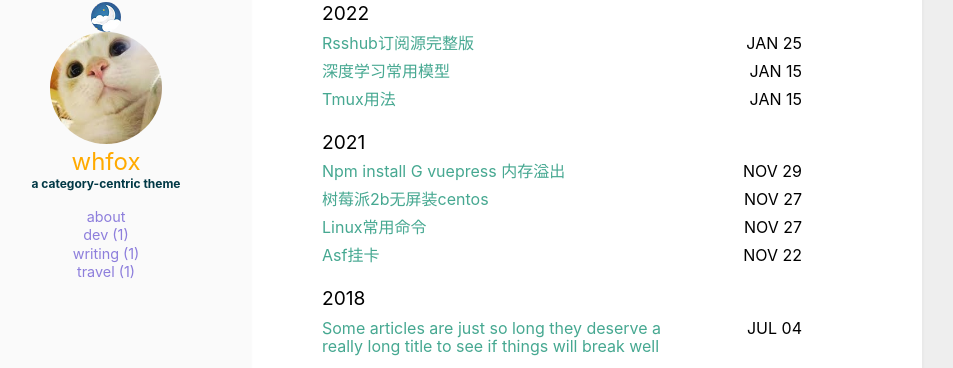
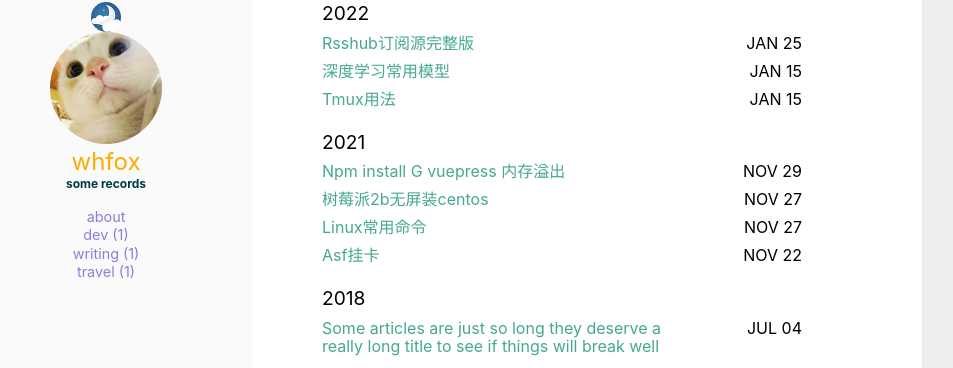
Before and after one commit to whfox/whfox.github.io, a Jekyll site: the page built from index.html, in a window 1280 px wide. Shown: the part 148-516 px from the top of the page, without its empty margins (198-1151 px from the left). Built offline with Jekyll 4.4.1, drawn with Linux system fonts in a browser that asks for light colours.

Commit message:
Update _config.yml

```diff
--- a/_config.yml
+++ b/_config.yml
@@ -22,8 +22,8 @@ cusdis:
 user:
   name: whfox
   pic: /assets/img/cat.jpg
-  picAlt: "catbook"
-  job: a category-centric theme
+  picAlt: "whfox"
+  job: some records
   aboutme: true # comment this out if you don't need the 'about' page.
 
 exclude:
```
